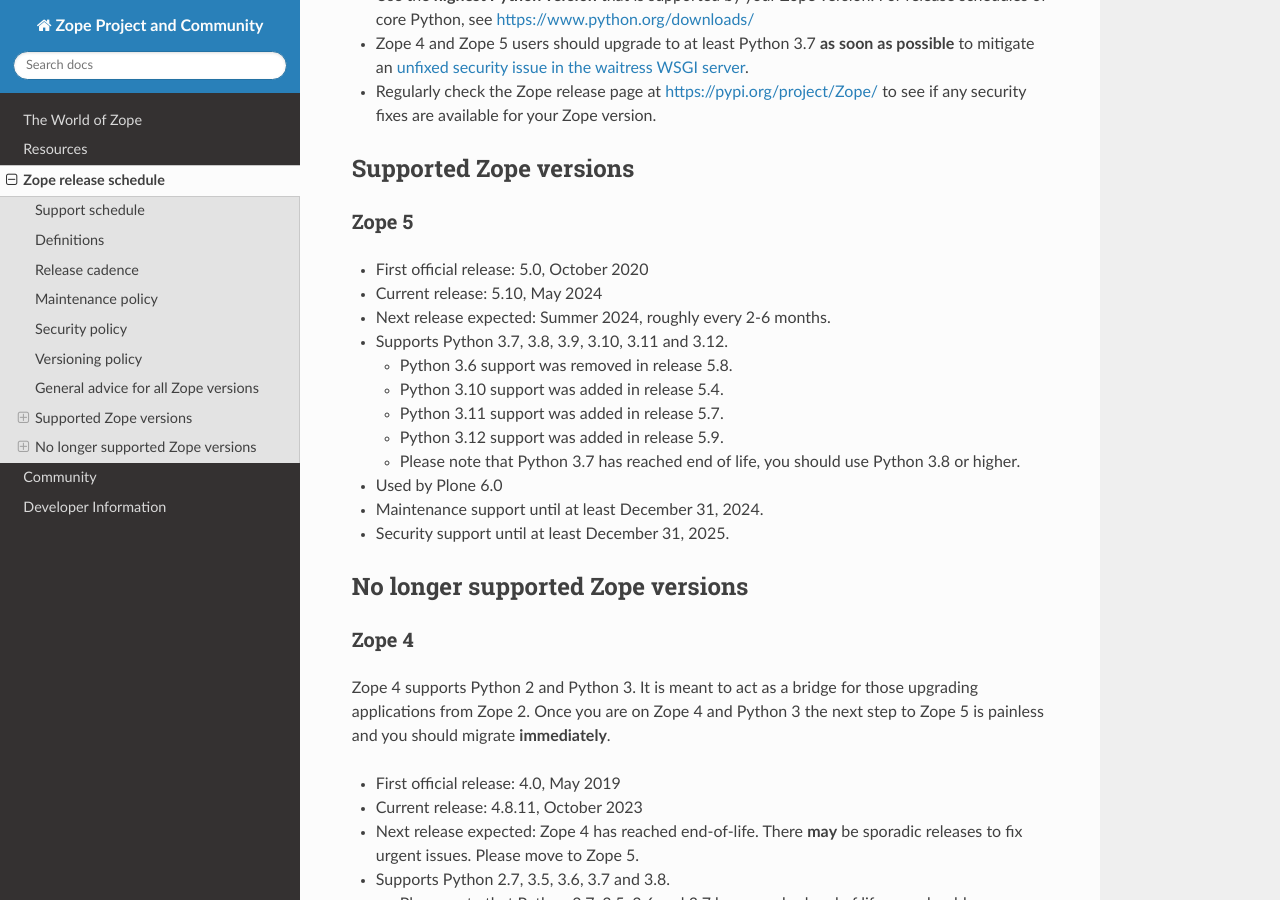
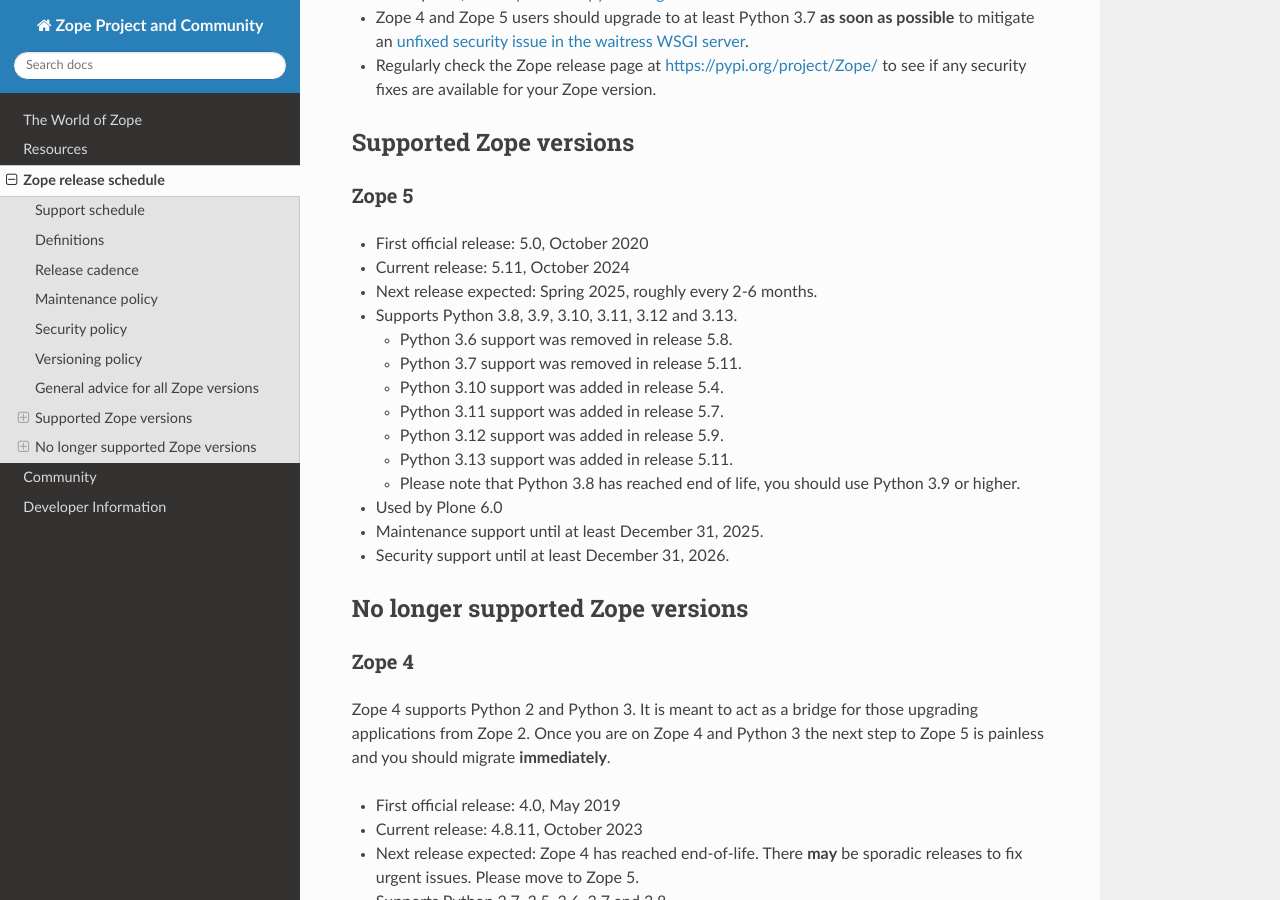
Before and after one commit to zopefoundation/www.zope.org, a Sphinx documentation site: the page built from docs/releases.rst, in a window 1280 px wide and 900 px high, scrolled down 3149 px. Built offline with Sphinx 7.4.7 and the Read the Docs theme 3.1.0, drawn with Linux system fonts in a browser that asks for light colours; some of the changed text lies outside the part shown.

Commit message:
- update release information for Zope 5.11.

```diff
--- a/docs/releases.rst
+++ b/docs/releases.rst
@@ -1,7 +1,7 @@
 Zope release schedule
 =====================
 
-The Zope development and support roadmap. **Last updated: May 2024**
+The Zope development and support roadmap. **Last updated: October 2024**
 
 If you use Plone, please visit the `Plone release schedule
 <https://plone.org/download/release-schedule>`_ for all Plone-specific details.
@@ -37,7 +37,7 @@ Support schedule
 +------+-------+-------------+-----------+----------+------------+------------+
 |4.0   |4.8.11 |2.7, 3.5-3.8 |end of life|2019-05-10|2021-09-30  |2022-12-31  |
 +------+-------+-------------+-----------+----------+------------+------------+
-|5.0   |5.10   |3.7-3.12     |maintenance|2020-10-08|2024-12-31  |2025-12-31  |
+|5.0   |5.11   |3.8-3.13     |maintenance|2020-10-08|2025-12-31  |2026-12-31  |
 |      |       |[1]_ [2]_    |           |          |[3]_        |[3]_        |
 +------+-------+-------------+-----------+----------+------------+------------+
 |6.0   |\-     |TBD          |unreleased |TBD [4]_  |TBD [4]_    | TBD [4]_   |
@@ -46,8 +46,10 @@ Support schedule
 .. [1] Python 3.10 support added with release 5.4.
        Python 3.11 support added with release 5.7.
        Python 3.12 support added with release 5.9.
+       Python 3.13 support added with release 5.11.
 
 .. [2] Python 3.6 support removed with release 5.8.
+       Python 3.7 support removed with release 5.11.
 
 .. [3] Tentative **minimum** support duration and subject to change/extension:
        Final support deadlines for the Zope 5 series will be set when Zope 6 is
@@ -153,20 +155,22 @@ Supported Zope versions
 Zope 5
 ~~~~~~
 - First official release: 5.0, October 2020
-- Current release: 5.10, May 2024
-- Next release expected: Summer 2024, roughly every 2-6 months.
-- Supports Python 3.7, 3.8, 3.9, 3.10, 3.11 and 3.12.
+- Current release: 5.11, October 2024
+- Next release expected: Spring 2025, roughly every 2-6 months.
+- Supports Python 3.8, 3.9, 3.10, 3.11, 3.12 and 3.13.
 
   - Python 3.6 support was removed in release 5.8.
+  - Python 3.7 support was removed in release 5.11.
   - Python 3.10 support was added in release 5.4.
   - Python 3.11 support was added in release 5.7.
   - Python 3.12 support was added in release 5.9.
-  - Please note that Python 3.7 has reached end of life, you
-    should use Python 3.8 or higher.
+  - Python 3.13 support was added in release 5.11.
+  - Please note that Python 3.8 has reached end of life, you
+    should use Python 3.9 or higher.
 
 - Used by Plone 6.0
-- Maintenance support until at least December 31, 2024.
-- Security support until at least December 31, 2025.
+- Maintenance support until at least December 31, 2025.
+- Security support until at least December 31, 2026.
 
 
 
```
Also changed, not shown: docs/_static/releases.png.
